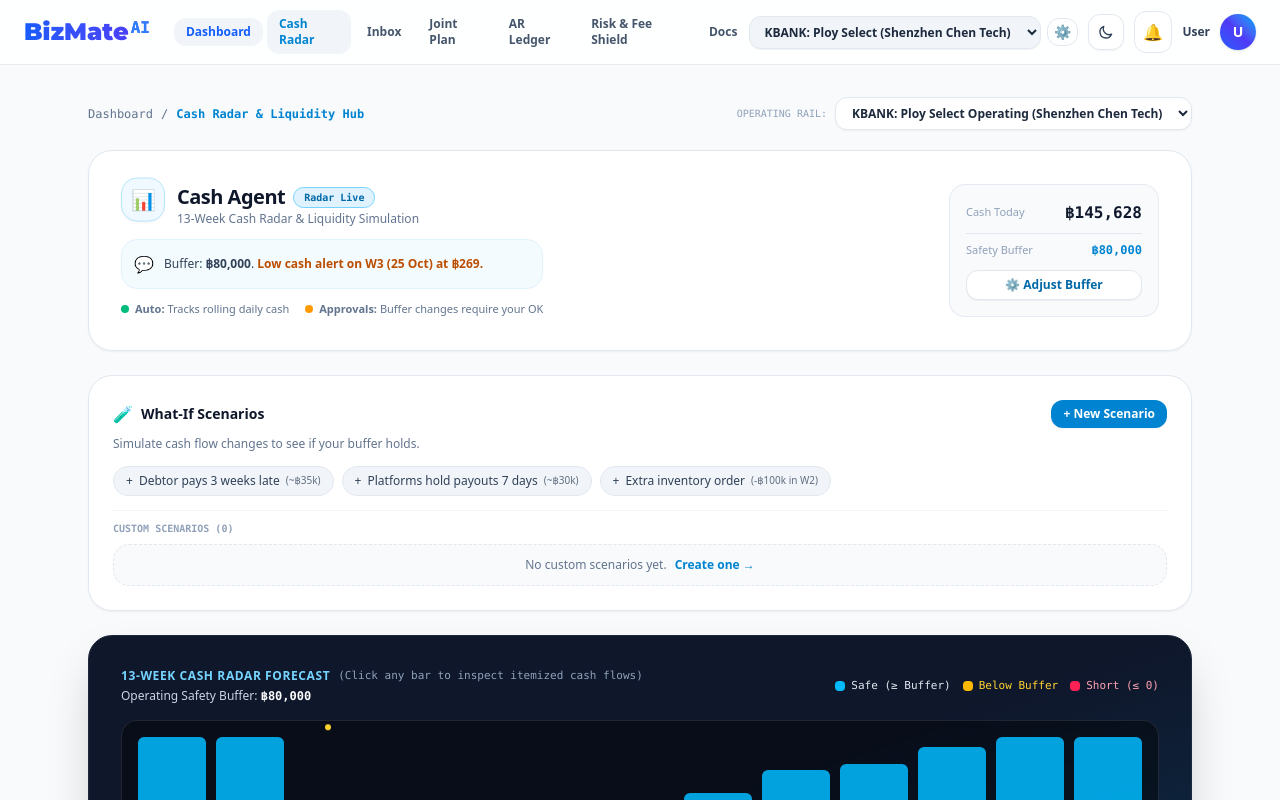
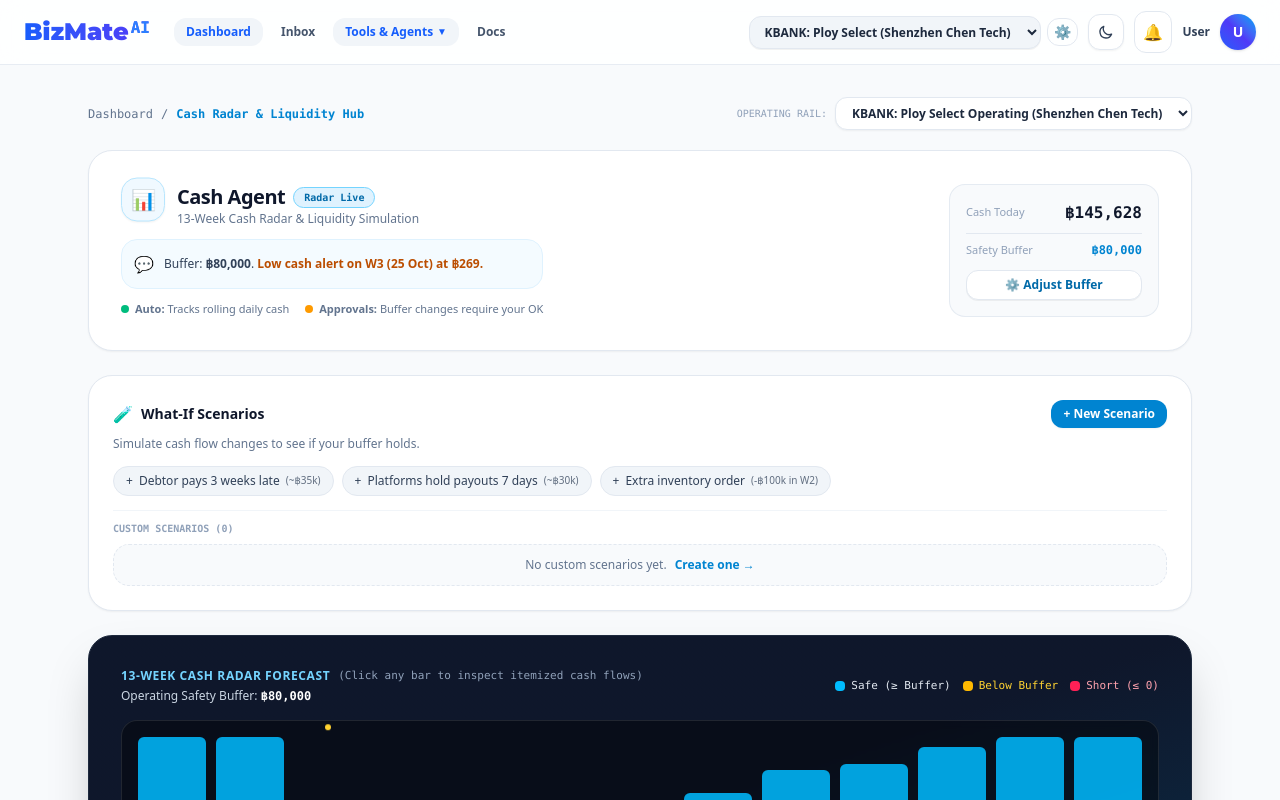
Before and after one commit to ItsGuitar/bizmateai.dev, a Next.js app: page /dashboard/cash in a window 1280 px wide. Shown: the top 800 px of the page. Built offline with nearby package versions, Linux system fonts and the light colour scheme.

Commit message:
refactor(header): replace cluttered tab bar with clean hover tools dropdown

```diff
--- a/app/components/AppHeader.tsx
+++ b/app/components/AppHeader.tsx
@@ -53,6 +53,7 @@ export function AppHeader({
   const [user, setUser] = useState<AuthUser | null>(initialUser || null);
   const [currentBank, setCurrentBank] = useState<string>("kbank");
   const [isNotiOpen, setIsNotiOpen] = useState(false);
+  const [isToolsOpen, setIsToolsOpen] = useState(false);
   const [isBankSettingsOpen, setIsBankSettingsOpen] = useState(false);
   const [activeBanksCount, setActiveBanksCount] = useState<number>(1);
   const [pendingApprovals, setPendingApprovals] = useState<InboxApprovalNotification[]>([]);
@@ -60,6 +61,7 @@ export function AppHeader({
   const [recentAuditLogs, setRecentAuditLogs] = useState<Array<{ id: string; agentId: string; action: string; status: string }>>([]);
 
   const notiRef = useRef<HTMLDivElement>(null);
+  const toolsRef = useRef<HTMLDivElement>(null);
 
   // Sync user from session if not provided
   useEffect(() => {
@@ -138,21 +140,24 @@ export function AppHeader({
     }
   };
 
-  // Close notifications popover on click outside
+  // Close notifications popover or tools dropdown on click outside
   useEffect(() => {
     function handleClickOutside(event: MouseEvent) {
       if (notiRef.current && !notiRef.current.contains(event.target as Node)) {
         setIsNotiOpen(false);
       }
+      if (toolsRef.current && !toolsRef.current.contains(event.target as Node)) {
+        setIsToolsOpen(false);
+      }
     }
 
-    if (isNotiOpen) {
+    if (isNotiOpen || isToolsOpen) {
       document.addEventListener("mousedown", handleClickOutside);
     }
     return () => {
       document.removeEventListener("mousedown", handleClickOutside);
     };
-  }, [isNotiOpen]);
+  }, [isNotiOpen, isToolsOpen]);
 
   const handleToggleNoti = () => {
     if (!isNotiOpen) {
@@ -194,7 +199,7 @@ export function AppHeader({
           </Link>
 
           {/* Unified Primary Navigation Tabs */}
-          <nav className="hidden md:flex items-center gap-1 text-xs font-semibold">
+          <nav className="hidden md:flex items-center gap-1.5 text-xs font-semibold">
             <Link
               href="/dashboard"
               className={`px-3 py-1.5 rounded-xl transition-all ${
@@ -204,17 +209,6 @@ export function AppHeader({
               }`}
             >
               Dashboard
-            </Link>
-
-            <Link
-              href="/dashboard/cash"
-              className={`px-3 py-1.5 rounded-xl transition-all flex items-center gap-1 ${
-                pathname.includes("/cash")
-                  ? "bg-slate-100 dark:bg-slate-800 text-sky-600 dark:text-sky-400 font-bold"
-                  : "text-slate-600 dark:text-slate-400 hover:text-slate-900 dark:hover:text-slate-100 hover:bg-slate-50 dark:hover:bg-slate-800/60"
-              }`}
-            >
-              <span>Cash Radar</span>
             </Link>
 
             <Link
@@ -233,38 +227,113 @@ export function AppHeader({
               )}
             </Link>
 
-            <Link
-              href="/dashboard/plan"
-              className={`px-3 py-1.5 rounded-xl transition-all ${
-                currentNav === "plan"
+            {/* Tools & Agents Hover Dropdown */}
+            <div
+              ref={toolsRef}
+              className="relative"
+              onMouseEnter={() => setIsToolsOpen(true)}
+              onMouseLeave={() => setIsToolsOpen(false)}
+            >
+              <button
+                type="button"
+                onClick={() => setIsToolsOpen((prev) => !prev)}
+                className={`px-3 py-1.5 rounded-xl transition-all flex items-center gap-1 cursor-pointer ${
+                  pathname.includes("/cash") ||
+                  pathname.includes("/plan") ||
+                  pathname.includes("/collections") ||
+                  pathname.includes("/true-cost") ||
+                  isToolsOpen
                     ? "bg-slate-100 dark:bg-slate-800 text-blue-600 dark:text-blue-400 font-bold"
                     : "text-slate-600 dark:text-slate-400 hover:text-slate-900 dark:hover:text-slate-100 hover:bg-slate-50 dark:hover:bg-slate-800/60"
                 }`}
               >
-              Joint Plan
+                <span>Tools &amp; Agents</span>
+                <span className={`text-[10px] transition-transform duration-200 ${isToolsOpen ? "rotate-180" : ""}`}>
+                  ▼
+                </span>
+              </button>
+
+              {/* Hover Dropdown Menu */}
+              {isToolsOpen && (
+                <div className="absolute left-0 mt-1 w-64 p-2 bg-white dark:bg-slate-900 rounded-2xl shadow-xl border border-slate-200 dark:border-slate-800 z-50 animate-in fade-in slide-in-from-top-1 duration-150">
+                  <div className="text-[10px] font-mono uppercase text-slate-400 px-2.5 py-1 font-bold">
+                    Autonomous Capabilities
+                  </div>
+
+                  <Link
+                    href="/dashboard/cash"
+                    onClick={() => setIsToolsOpen(false)}
+                    className={`flex items-center gap-3 p-2 rounded-xl transition-colors ${
+                      pathname.includes("/cash")
+                        ? "bg-sky-50 dark:bg-sky-950/50 text-sky-700 dark:text-sky-300 font-semibold"
+                        : "hover:bg-slate-50 dark:hover:bg-slate-800 text-slate-700 dark:text-slate-200"
+                    }`}
+                  >
+                    <span className="w-8 h-8 rounded-lg bg-sky-100 dark:bg-sky-900/60 text-sky-600 dark:text-sky-400 flex items-center justify-center text-base shrink-0">
+                      📊
+                    </span>
+                    <div>
+                      <div className="text-xs font-bold">Cash Radar &amp; Scenarios</div>
+                      <div className="text-[10px] text-slate-400">13-week runway &amp; stress test</div>
+                    </div>
+                  </Link>
+
+                  <Link
+                    href="/dashboard/plan"
+                    onClick={() => setIsToolsOpen(false)}
+                    className={`flex items-center gap-3 p-2 rounded-xl transition-colors ${
+                      currentNav === "plan"
+                        ? "bg-amber-50 dark:bg-amber-950/50 text-amber-700 dark:text-amber-300 font-semibold"
+                        : "hover:bg-slate-50 dark:hover:bg-slate-800 text-slate-700 dark:text-slate-200"
+                    }`}
+                  >
+                    <span className="w-8 h-8 rounded-lg bg-amber-100 dark:bg-amber-900/60 text-amber-600 dark:text-amber-400 flex items-center justify-center text-base shrink-0">
+                      ⚡
+                    </span>
+                    <div>
+                      <div className="text-xs font-bold">Joint Remedy Plan</div>
+                      <div className="text-[10px] text-slate-400">Synchronized multi-agent deliberation</div>
+                    </div>
                   </Link>
 
                   <Link
                     href="/dashboard/collections"
-              className={`px-3 py-1.5 rounded-xl transition-all flex items-center gap-1 ${
+                    onClick={() => setIsToolsOpen(false)}
+                    className={`flex items-center gap-3 p-2 rounded-xl transition-colors ${
                       pathname.includes("/collections")
-                  ? "bg-slate-100 dark:bg-slate-800 text-orange-600 dark:text-orange-400 font-bold"
-                  : "text-slate-600 dark:text-slate-400 hover:text-slate-900 dark:hover:text-slate-100 hover:bg-slate-50 dark:hover:bg-slate-800/60"
+                        ? "bg-orange-50 dark:bg-orange-950/50 text-orange-700 dark:text-orange-300 font-semibold"
+                        : "hover:bg-slate-50 dark:hover:bg-slate-800 text-slate-700 dark:text-slate-200"
                     }`}
                   >
-              <span>AR Ledger</span>
+                    <span className="w-8 h-8 rounded-lg bg-orange-100 dark:bg-orange-900/60 text-orange-600 dark:text-orange-400 flex items-center justify-center text-base shrink-0">
+                      🔔
+                    </span>
+                    <div>
+                      <div className="text-xs font-bold">AR Collections Ledger</div>
+                      <div className="text-[10px] text-slate-400">Automated buyer debt recovery</div>
+                    </div>
                   </Link>
 
                   <Link
                     href="/dashboard/true-cost"
-              className={`px-3 py-1.5 rounded-xl transition-all flex items-center gap-1 ${
+                    onClick={() => setIsToolsOpen(false)}
+                    className={`flex items-center gap-3 p-2 rounded-xl transition-colors ${
                       pathname.includes("/true-cost")
-                  ? "bg-slate-100 dark:bg-slate-800 text-rose-600 dark:text-rose-400 font-bold"
-                  : "text-slate-600 dark:text-slate-400 hover:text-slate-900 dark:hover:text-slate-100 hover:bg-slate-50 dark:hover:bg-slate-800/60"
+                        ? "bg-rose-50 dark:bg-rose-950/50 text-rose-700 dark:text-rose-300 font-semibold"
+                        : "hover:bg-slate-50 dark:hover:bg-slate-800 text-slate-700 dark:text-slate-200"
                     }`}
                   >
-              <span>Risk &amp; Fee Shield</span>
+                    <span className="w-8 h-8 rounded-lg bg-rose-100 dark:bg-rose-900/60 text-rose-600 dark:text-rose-400 flex items-center justify-center text-base shrink-0">
+                      🛡️
+                    </span>
+                    <div>
+                      <div className="text-xs font-bold">Risk &amp; Fee Shield</div>
+                      <div className="text-[10px] text-slate-400">Payment traps &amp; exchange defense</div>
+                    </div>
                   </Link>
+                </div>
+              )}
+            </div>
 
             <Link
               href="/docs"
```
Lines whose indentation alone changed are shown as unchanged.
